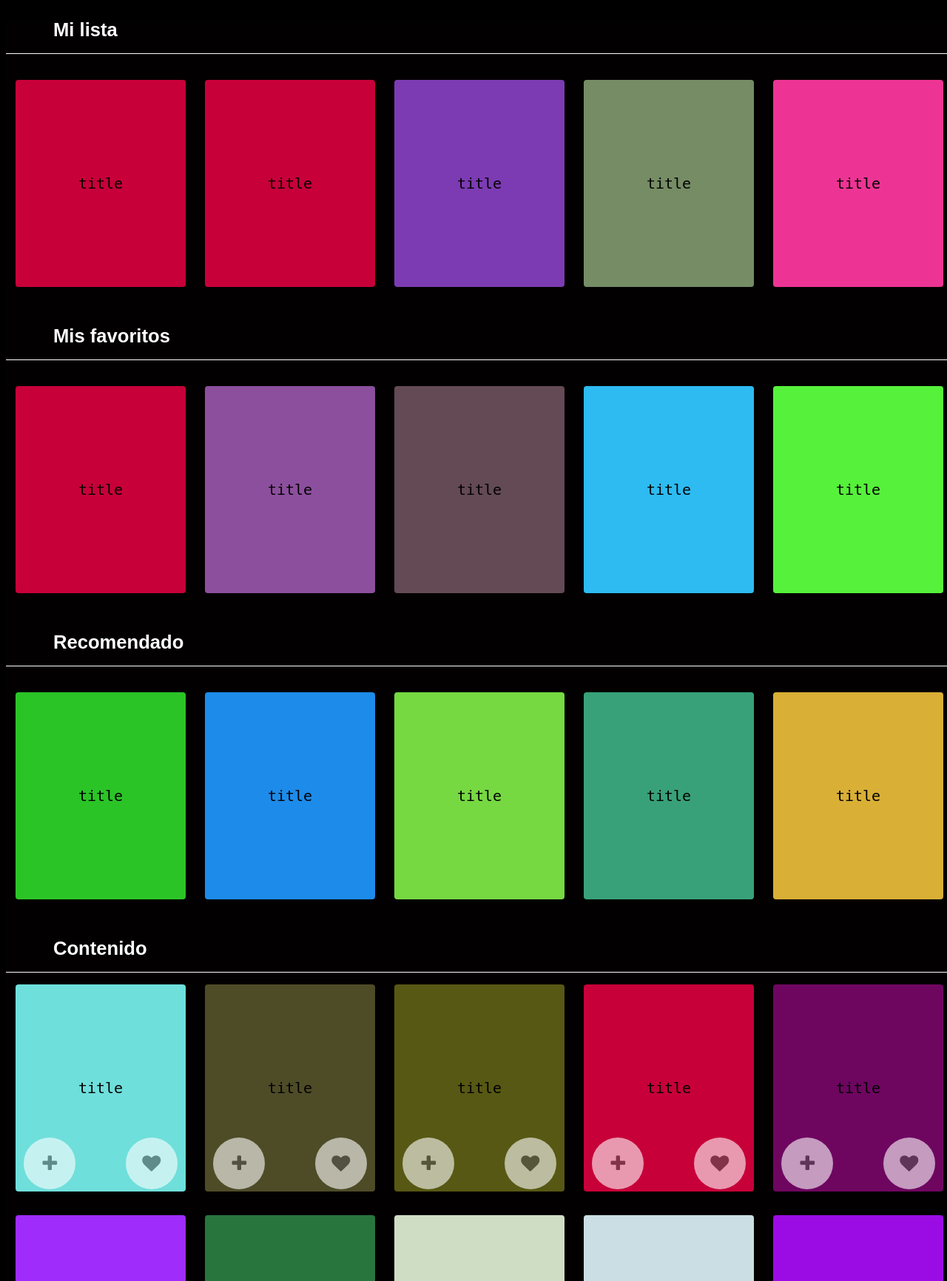
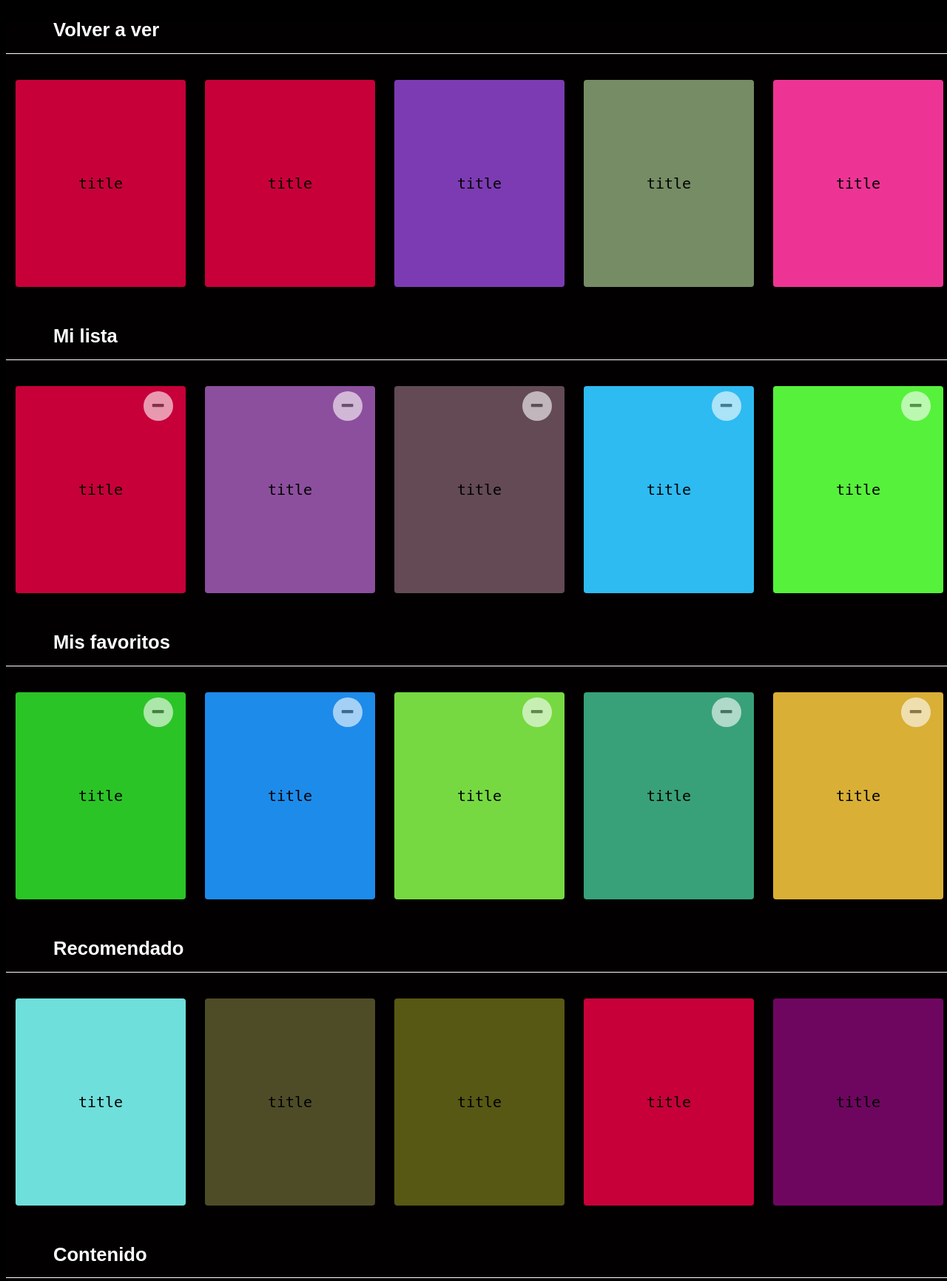
Before and after one commit to dele20361/bd2_p3, a Flask app: page /homepage in a window 1280 px wide. Shown: the part 193-1925 px from the top of the page at 74% size. Run offline with Flask 3, Linux system fonts and the light colour scheme.

Commit message:
watched & remove done

```diff
--- a/static/style_homepage.css
+++ b/static/style_homepage.css
@@ -62,6 +62,7 @@
   display: flex;
   align-items: center;
   justify-content: center;
+  position: relative;
 }
 
 .container .card:hover {
@@ -146,8 +147,8 @@
 
 .circle{
   border-radius: 50%;
-  width: 70px;
-  height: 70px;
+  width: 45px;
+  height: 45px;
   background: white;
   cursor: pointer;
   opacity: 0.6;
@@ -155,3 +156,26 @@
   justify-content: center;
   align-items: center;
 }
+
+.remove{
+  border-radius: 50%;
+  width: 40px;
+  height: 40px;
+  background: white;
+  cursor: pointer;
+  opacity: 0.6;
+  display: flex;
+  justify-content: center;
+  align-items: center;
+}
+
+.opt2{
+  width: 75px;
+  height: 55px;
+  display: flex;
+  justify-content:center;
+  align-items: center;
+  position: absolute;
+  top: 0;
+  right: 0;
+}
--- a/template/homepage.html
+++ b/template/homepage.html
@@ -43,7 +43,7 @@
     </header>
 
         <div class = "fullscreen">
-            <h2> Mi lista </h2>
+            <h2> Volver a ver </h2>
             <div class="container" >
                 <div class="card" id="List1",  >
                     <div class="content">
@@ -86,13 +86,17 @@
                 </div>
 
             </div>
-
-            <h2> Mis favoritos </h2>
+            <h2> Mi lista </h2>
             <div class="container" >
                 <div class="card" id="List1",  >
                     <div class="content">
                         <div class="title">
                           <text>title</text>
+                        </div>
+                    </div>
+                    <div class="opt2">
+                        <div class="remove">
+                            <i class="fa fa-minus" style="font-size:20px; color: rgb(86, 85, 85);  "></i>
                         </div>
                     </div>
                 </div>
@@ -103,12 +107,22 @@
                           <text>title</text>
                         </div>
                     </div>
+                    <div class="opt2">
+                        <div class="remove">
+                            <i class="fa fa-minus" style="font-size:20px; color: rgb(86, 85, 85);  "></i>
+                        </div>
+                    </div>
                 </div>
 
                 <div class="card" id="List3">
                     <div class="content">
                         <div class="title">
                           <text>title</text>
+                        </div>
+                    </div>
+                    <div class="opt2">
+                        <div class="remove">
+                            <i class="fa fa-minus" style="font-size:20px; color: rgb(86, 85, 85);  "></i>
                         </div>
                     </div>
                 </div>
@@ -119,12 +133,91 @@
                           <text>title</text>
                         </div>
                     </div>
+                    <div class="opt2">
+                        <div class="remove">
+                            <i class="fa fa-minus" style="font-size:20px; color: rgb(86, 85, 85);  "></i>
+                        </div>
+                    </div>
                 </div>
 
                 <div class="card" id="List5">
                     <div class="content">
                         <div class="title">
                           <text>title</text>
+                        </div>
+                    </div>
+                    <div class="opt2">
+                        <div class="remove">
+                            <i class="fa fa-minus" style="font-size:20px; color: rgb(86, 85, 85);  "></i>
+                        </div>
+                    </div>
+                </div>
+
+            </div>
+
+            <h2> Mis favoritos </h2>
+            <div class="container" >
+                <div class="card" id="List1",  >
+                    <div class="content">
+                        <div class="title">
+                          <text>title</text>
+                        </div>
+                    </div>
+                    <div class="opt2">
+                        <div class="remove">
+                            <i class="fa fa-minus" style="font-size:20px; color: rgb(86, 85, 85);  "></i>
+                        </div>
+                    </div>
+                </div>
+
+                <div class="card" id="List2">
+                    <div class="content">
+                        <div class="title">
+                          <text>title</text>
+                        </div>
+                    </div>
+                    <div class="opt2">
+                        <div class="remove">
+                            <i class="fa fa-minus" style="font-size:20px; color: rgb(86, 85, 85);  "></i>
+                        </div>
+                    </div>
+                </div>
+
+                <div class="card" id="List3">
+                    <div class="content">
+                        <div class="title">
+                          <text>title</text>
+                        </div>
+                    </div>
+                    <div class="opt2">
+                        <div class="remove">
+                            <i class="fa fa-minus" style="font-size:20px; color: rgb(86, 85, 85);  "></i>
+                        </div>
+                    </div>
+                </div>
+
+                <div class="card" id="List4">
+                    <div class="content">
+                        <div class="title">
+                          <text>title</text>
+                        </div>
+                    </div>
+                    <div class="opt2">
+                        <div class="remove">
+                            <i class="fa fa-minus" style="font-size:20px; color: rgb(86, 85, 85);  "></i>
+                        </div>
+                    </div>
+                </div>
+
+                <div class="card" id="List5">
+                    <div class="content">
+                        <div class="title">
+                          <text>title</text>
+                        </div>
+                    </div>
+                    <div class="opt2">
+                        <div class="remove">
+                            <i class="fa fa-minus" style="font-size:20px; color: rgb(86, 85, 85);  "></i>
                         </div>
                     </div>
                 </div>
@@ -185,11 +278,11 @@
                     </div>
                     <div class="opt">
                         <div class="circle">
-                            <i class="fa fa-plus" style="font-size:25px; color: rgb(86, 85, 85);  "></i>
+                            <i class="fa fa-plus" style="font-size:20px; color: rgb(86, 85, 85);  "></i>
                         </div>
 
                         <div class="circle">
-                            <i class="fa fa-heart" style="font-size:25px; color: rgb(86, 85, 85);  "></i>
+                            <i class="fa fa-heart" style="font-size:20px; color: rgb(86, 85, 85);  "></i>
                         </div>
                     </div>
                 </div>
@@ -202,11 +295,11 @@
                     </div>
                     <div class="opt">
                         <div class="circle">
-                            <i class="fa fa-plus" style="font-size:25px; color: rgb(86, 85, 85);  "></i>
+                            <i class="fa fa-plus" style="font-size:20px; color: rgb(86, 85, 85);  "></i>
                         </div>
 
                         <div class="circle">
-                            <i class="fa fa-heart" style="font-size:25px; color: rgb(86, 85, 85);  "></i>
+                            <i class="fa fa-heart" style="font-size:20px; color: rgb(86, 85, 85);  "></i>
                         </div>
                     </div>
                 </div>
@@ -219,11 +312,11 @@
                     </div>
                     <div class="opt">
                         <div class="circle">
-                            <i class="fa fa-plus" style="font-size:25px; color: rgb(86, 85, 85);  "></i>
+                            <i class="fa fa-plus" style="font-size:20px; color: rgb(86, 85, 85);  "></i>
                         </div>
 
                         <div class="circle">
-                            <i class="fa fa-heart" style="font-size:25px; color: rgb(86, 85, 85);  "></i>
+                            <i class="fa fa-heart" style="font-size:20px; color: rgb(86, 85, 85);  "></i>
                         </div>
                     </div>
                 </div>
@@ -236,11 +329,11 @@
                     </div>
                     <div class="opt">
                         <div class="circle">
-                            <i class="fa fa-plus" style="font-size:25px; color: rgb(86, 85, 85);  "></i>
+                            <i class="fa fa-plus" style="font-size:20px; color: rgb(86, 85, 85);  "></i>
                         </div>
 
                         <div class="circle">
-                            <i class="fa fa-heart" style="font-size:25px; color: rgb(86, 85, 85);  "></i>
+                            <i class="fa fa-heart" style="font-size:20px; color: rgb(86, 85, 85);  "></i>
                         </div>
                     </div>
                 </div>
@@ -253,11 +346,11 @@
                     </div>
                     <div class="opt">
                         <div class="circle">
-                            <i class="fa fa-plus" style="font-size:25px; color: rgb(86, 85, 85);  "></i>
+                            <i class="fa fa-plus" style="font-size:20px; color: rgb(86, 85, 85);  "></i>
                         </div>
 
                         <div class="circle">
-                            <i class="fa fa-heart" style="font-size:25px; color: rgb(86, 85, 85);  "></i>
+                            <i class="fa fa-heart" style="font-size:20px; color: rgb(86, 85, 85);  "></i>
                         </div>
                     </div>
                 </div>
@@ -269,11 +362,11 @@
                     </div>
                     <div class="opt">
                         <div class="circle">
-                            <i class="fa fa-plus" style="font-size:25px; color: rgb(86, 85, 85);  "></i>
+                            <i class="fa fa-plus" style="font-size:20px; color: rgb(86, 85, 85);  "></i>
                         </div>
 
                         <div class="circle">
-                            <i class="fa fa-heart" style="font-size:25px; color: rgb(86, 85, 85);  "></i>
+                            <i class="fa fa-heart" style="font-size:20px; color: rgb(86, 85, 85);  "></i>
                         </div>
                     </div>
                 </div>
@@ -285,11 +378,11 @@
                     </div>
                     <div class="opt">
                         <div class="circle">
-                            <i class="fa fa-plus" style="font-size:25px; color: rgb(86, 85, 85);  "></i>
+                            <i class="fa fa-plus" style="font-size:20px; color: rgb(86, 85, 85);  "></i>
                         </div>
 
                         <div class="circle">
-                            <i class="fa fa-heart" style="font-size:25px; color: rgb(86, 85, 85);  "></i>
+                            <i class="fa fa-heart" style="font-size:20px; color: rgb(86, 85, 85);  "></i>
                         </div>
                     </div>
                 </div>
@@ -301,11 +394,11 @@
                     </div>
                     <div class="opt">
                         <div class="circle">
-                            <i class="fa fa-plus" style="font-size:25px; color: rgb(86, 85, 85);  "></i>
+                            <i class="fa fa-plus" style="font-size:20px; color: rgb(86, 85, 85);  "></i>
                         </div>
 
                         <div class="circle">
-                            <i class="fa fa-heart" style="font-size:25px; color: rgb(86, 85, 85);  "></i>
+                            <i class="fa fa-heart" style="font-size:20px; color: rgb(86, 85, 85);  "></i>
                         </div>
                     </div>
                 </div>
@@ -317,11 +410,11 @@
                     </div>
                     <div class="opt">
                         <div class="circle">
-                            <i class="fa fa-plus" style="font-size:25px; color: rgb(86, 85, 85);  "></i>
+                            <i class="fa fa-plus" style="font-size:20px; color: rgb(86, 85, 85);  "></i>
                         </div>
 
                         <div class="circle">
-                            <i class="fa fa-heart" style="font-size:25px; color: rgb(86, 85, 85);  "></i>
+                            <i class="fa fa-heart" style="font-size:20px; color: rgb(86, 85, 85);  "></i>
                         </div>
                     </div>
                 </div>
@@ -333,11 +426,11 @@
                     </div>
                     <div class="opt">
                         <div class="circle">
-                            <i class="fa fa-plus" style="font-size:25px; color: rgb(86, 85, 85);  "></i>
+                            <i class="fa fa-plus" style="font-size:20px; color: rgb(86, 85, 85);  "></i>
                         </div>
 
                         <div class="circle">
-                            <i class="fa fa-heart" style="font-size:25px; color: rgb(86, 85, 85);  "></i>
+                            <i class="fa fa-heart" style="font-size:20px; color: rgb(86, 85, 85);  "></i>
                         </div>
                     </div>
                 </div>
@@ -350,11 +443,11 @@
                     </div>
                     <div class="opt">
                         <div class="circle">
-                            <i class="fa fa-plus" style="font-size:25px; color: rgb(86, 85, 85);  "></i>
+                            <i class="fa fa-plus" style="font-size:20px; color: rgb(86, 85, 85);  "></i>
                         </div>
 
                         <div class="circle">
-                            <i class="fa fa-heart" style="font-size:25px; color: rgb(86, 85, 85);  "></i>
+                            <i class="fa fa-heart" style="font-size:20px; color: rgb(86, 85, 85);  "></i>
                         </div>
                     </div>
                 </div>
@@ -366,11 +459,11 @@
                     </div>
                     <div class="opt">
                         <div class="circle">
-                            <i class="fa fa-plus" style="font-size:25px; color: rgb(86, 85, 85);  "></i>
+                            <i class="fa fa-plus" style="font-size:20px; color: rgb(86, 85, 85);  "></i>
                         </div>
 
                         <div class="circle">
-                            <i class="fa fa-heart" style="font-size:25px; color: rgb(86, 85, 85);  "></i>
+                            <i class="fa fa-heart" style="font-size:20px; color: rgb(86, 85, 85);  "></i>
                         </div>
                     </div>
                 </div>
@@ -382,11 +475,11 @@
                     </div>
                     <div class="opt">
                         <div class="circle">
-                            <i class="fa fa-plus" style="font-size:25px; color: rgb(86, 85, 85);  "></i>
+                            <i class="fa fa-plus" style="font-size:20px; color: rgb(86, 85, 85);  "></i>
                         </div>
 
                         <div class="circle">
-                            <i class="fa fa-heart" style="font-size:25px; color: rgb(86, 85, 85);  "></i>
+                            <i class="fa fa-heart" style="font-size:20px; color: rgb(86, 85, 85);  "></i>
                         </div>
                     </div>
                 </div>
@@ -399,11 +492,11 @@
                     </div>
                     <div class="opt">
                         <div class="circle">
-                            <i class="fa fa-plus" style="font-size:25px; color: rgb(86, 85, 85);  "></i>
+                            <i class="fa fa-plus" style="font-size:20px; color: rgb(86, 85, 85);  "></i>
                         </div>
 
                         <div class="circle">
-                            <i class="fa fa-heart" style="font-size:25px; color: rgb(86, 85, 85);  "></i>
+                            <i class="fa fa-heart" style="font-size:20px; color: rgb(86, 85, 85);  "></i>
                         </div>
                     </div>
                 </div>
@@ -416,11 +509,11 @@
                     </div>
                     <div class="opt">
                         <div class="circle">
-                            <i class="fa fa-plus" style="font-size:25px; color: rgb(86, 85, 85);  "></i>
+                            <i class="fa fa-plus" style="font-size:20px; color: rgb(86, 85, 85);  "></i>
                         </div>
 
                         <div class="circle">
-                            <i class="fa fa-heart" style="font-size:25px; color: rgb(86, 85, 85);  "></i>
+                            <i class="fa fa-heart" style="font-size:20px; color: rgb(86, 85, 85);  "></i>
                         </div>
                     </div>
                 </div>
@@ -432,11 +525,11 @@
                     </div>
                     <div class="opt">
                         <div class="circle">
-                            <i class="fa fa-plus" style="font-size:25px; color: rgb(86, 85, 85);  "></i>
+                            <i class="fa fa-plus" style="font-size:20px; color: rgb(86, 85, 85);  "></i>
                         </div>
 
                         <div class="circle">
-                            <i class="fa fa-heart" style="font-size:25px; color: rgb(86, 85, 85);  "></i>
+                            <i class="fa fa-heart" style="font-size:20px; color: rgb(86, 85, 85);  "></i>
                         </div>
                     </div>
                 </div>
@@ -448,11 +541,11 @@
                     </div>
                     <div class="opt">
                         <div class="circle">
-                            <i class="fa fa-plus" style="font-size:25px; color: rgb(86, 85, 85);  "></i>
+                            <i class="fa fa-plus" style="font-size:20px; color: rgb(86, 85, 85);  "></i>
                         </div>
 
                         <div class="circle">
-                            <i class="fa fa-heart" style="font-size:25px; color: rgb(86, 85, 85);  "></i>
+                            <i class="fa fa-heart" style="font-size:20px; color: rgb(86, 85, 85);  "></i>
                         </div>
                     </div>
                 </div>
@@ -464,11 +557,11 @@
                     </div>
                     <div class="opt">
                         <div class="circle">
-                            <i class="fa fa-plus" style="font-size:25px; color: rgb(86, 85, 85);  "></i>
+                            <i class="fa fa-plus" style="font-size:20px; color: rgb(86, 85, 85);  "></i>
                         </div>
 
                         <div class="circle">
-                            <i class="fa fa-heart" style="font-size:25px; color: rgb(86, 85, 85);  "></i>
+                            <i class="fa fa-heart" style="font-size:20px; color: rgb(86, 85, 85);  "></i>
                         </div>
                     </div>
                 </div>
@@ -480,11 +573,11 @@
                     </div>
                     <div class="opt">
                         <div class="circle">
-                            <i class="fa fa-plus" style="font-size:25px; color: rgb(86, 85, 85);  "></i>
+                            <i class="fa fa-plus" style="font-size:20px; color: rgb(86, 85, 85);  "></i>
                         </div>
 
                         <div class="circle">
-                            <i class="fa fa-heart" style="font-size:25px; color: rgb(86, 85, 85);  "></i>
+                            <i class="fa fa-heart" style="font-size:20px; color: rgb(86, 85, 85);  "></i>
                         </div>
                     </div>
                 </div>
@@ -496,11 +589,11 @@
                     </div>
                     <div class="opt">
                         <div class="circle">
-                            <i class="fa fa-plus" style="font-size:25px; color: rgb(86, 85, 85);  "></i>
+                            <i class="fa fa-plus" style="font-size:20px; color: rgb(86, 85, 85);  "></i>
                         </div>
 
                         <div class="circle">
-                            <i class="fa fa-heart" style="font-size:25px; color: rgb(86, 85, 85);  "></i>
+                            <i class="fa fa-heart" style="font-size:20px; color: rgb(86, 85, 85);  "></i>
                         </div>
                     </div>
                 </div>
```
